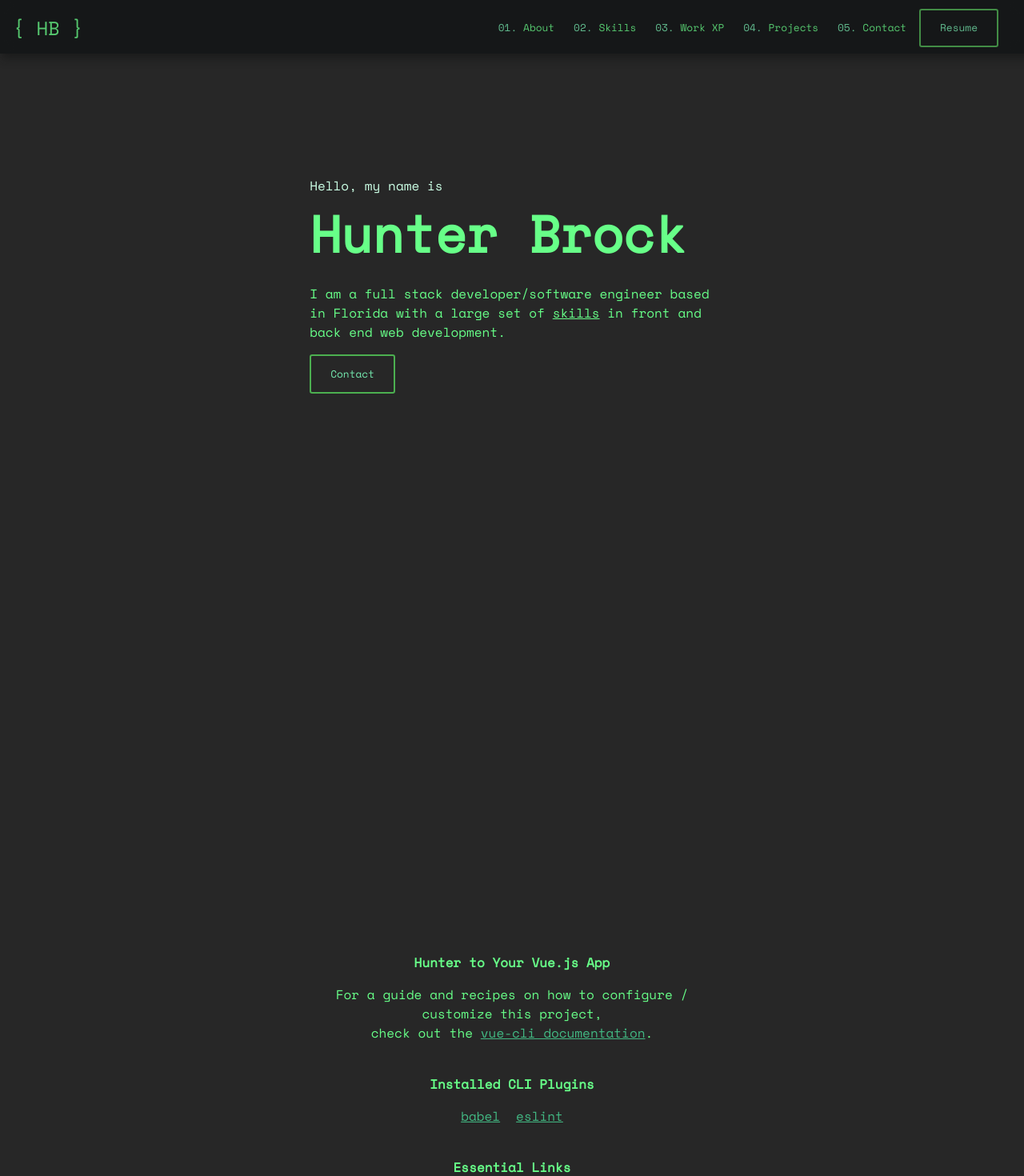
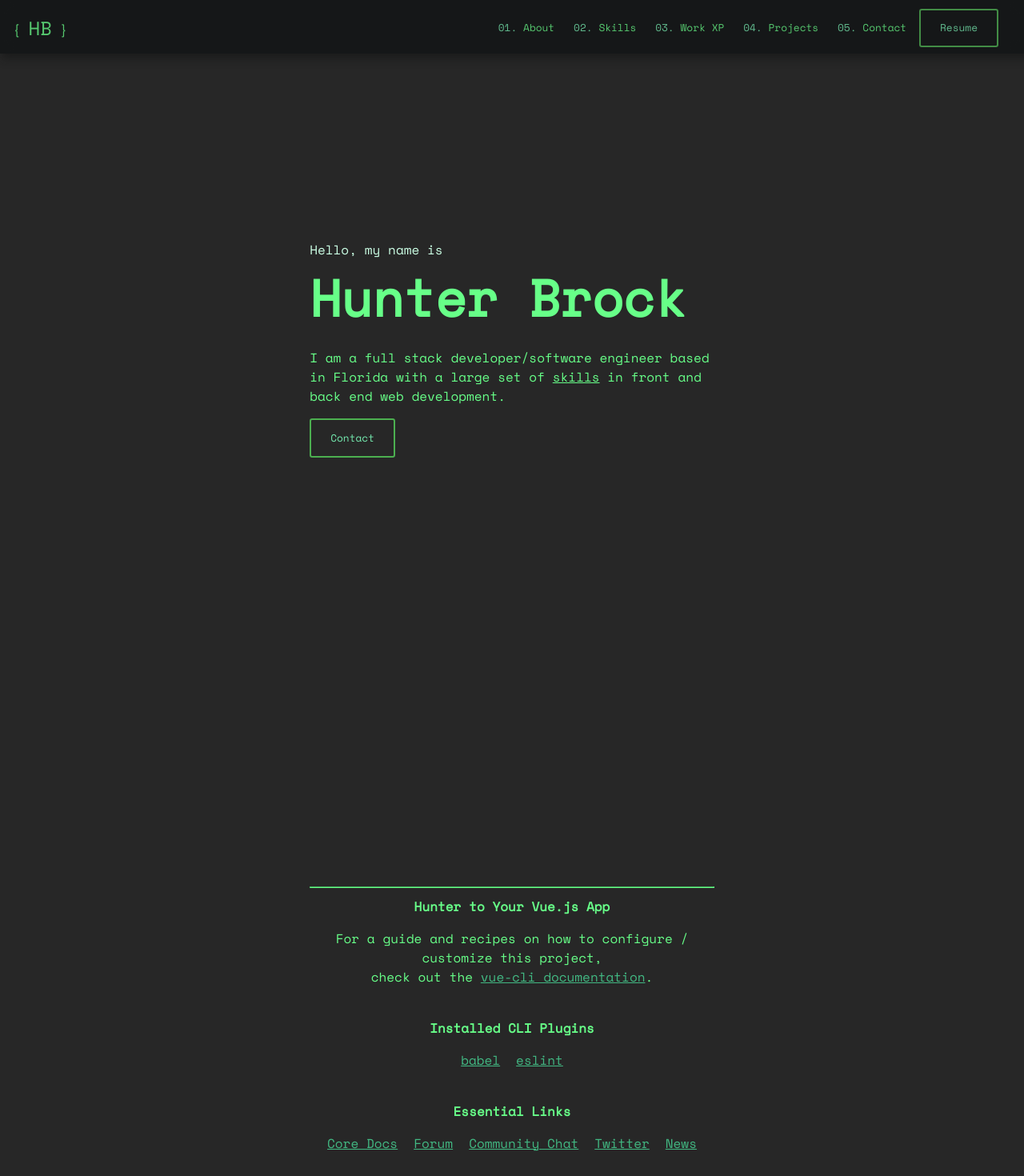
Before and after one commit to hbrockster/personal-site, a Vue app: page / in a window 1280 px wide. Shown: the top 1470 px of the page at 80% size. Built offline with nearby package versions, Linux system fonts and the light colour scheme.

Commit message:
Added base to about

```diff
--- a/src/App.vue
+++ b/src/App.vue
@@ -3,6 +3,7 @@
     <NavigationBar />
     <div class="main-content">
       <Introduction />
+      <hr class="content__divider" />
       <HelloWorld id="about" msg="Hunter to Your Vue.js App" />
       <HelloWorld id="skills" msg="Hunter to Your Vue.js App" />
       <HelloWorld id="work-xp" msg="Hunter to Your Vue.js App" />
@@ -32,6 +33,6 @@ export default {
 @import "@/assets/buttons.scss";
 
 .main-content {
-  padding: 10rem 30%;
+  padding: 15rem 30%;
 }
 </style>
--- a/src/assets/default.scss
+++ b/src/assets/default.scss
@@ -16,3 +16,6 @@ html {
     color: #67ff88;
     font-size: 16px;
 }
+.content__divider {
+    border-color: #67ff88;
+}
--- a/src/components/Introduction.vue
+++ b/src/components/Introduction.vue
@@ -21,7 +21,7 @@ export default {
 <style lang="scss">
 .intro {
   text-align: left;
-  height: 60rem;
+  height: 100vh;
 }
 .intro__msg {
   //color: #a5d1bc;
--- a/src/components/NavigationBar.vue
+++ b/src/components/NavigationBar.vue
@@ -74,9 +74,10 @@ export default {
 }
 .nav-bar__logo {
   background: inherit;
-  font-size: 1.5rem;
+  // font-size: 1.5rem;
   transition: all 300ms;
   cursor: default;
+  white-space: nowrap;
 }
 .nav-bar__logo:hover {
   font-size: 2rem;
```
Also changed, not shown: src/components/About.vue (+13 -1 lines).
